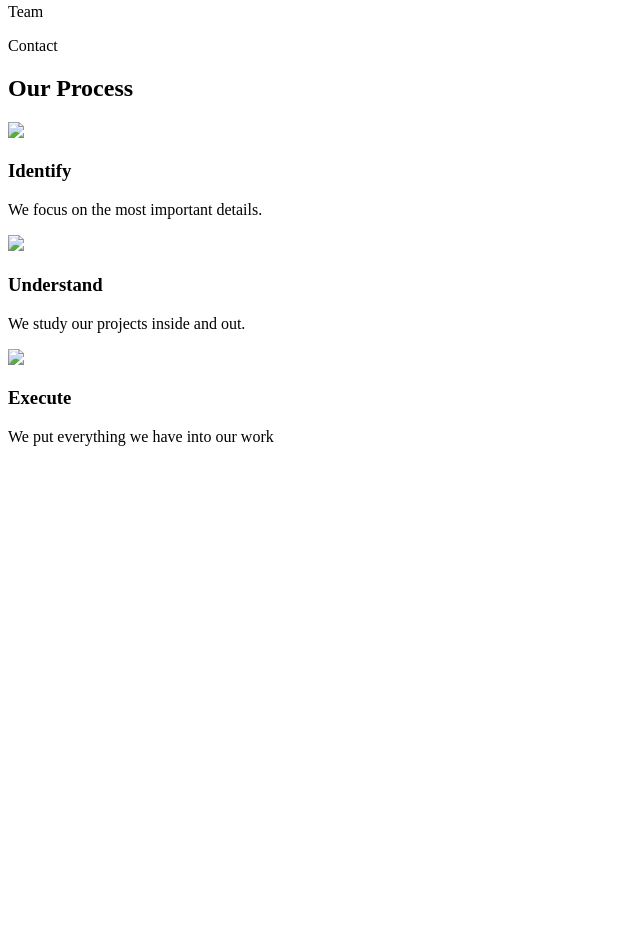
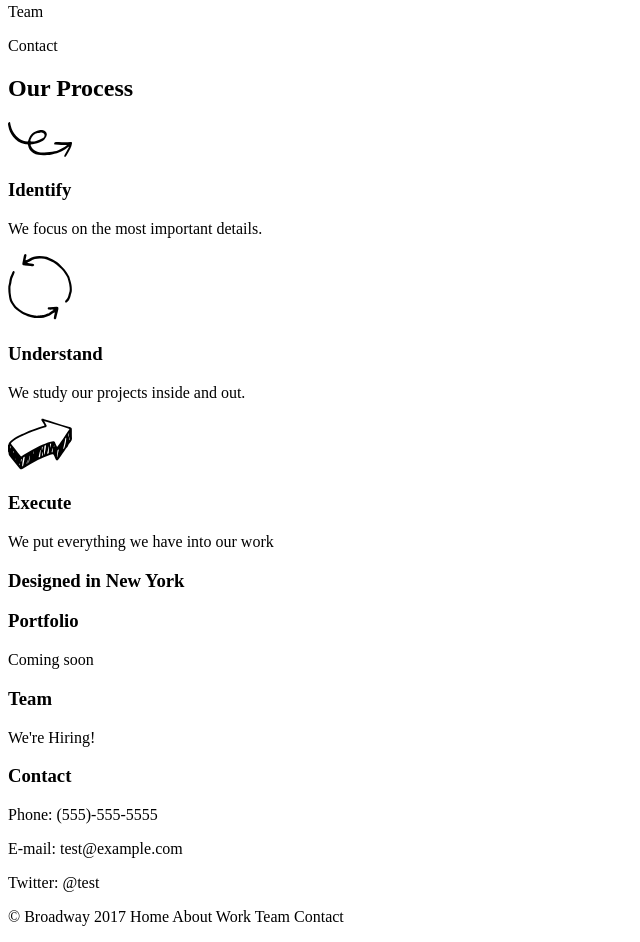
Before and after one commit to chaburk/broadway, a plain HTML site: page index.html in a window 1280 px wide. Shown: the part 179-1121 px from the top of the page, without its empty margins (0-640 px from the left). Before the commit the page ends 800 px from the top, so only its background shows below. Drawn offline with Linux system fonts and the light colour scheme.

Commit message:
Basic outline in html

```diff
--- a/index.html
+++ b/index.html
@@ -15,14 +15,26 @@
         <p>Contact</p>
       </nav>
     <h2>Our Process</h2>
-      <img src="#" />
+      <img src="resources\images\identify.svg" />
         <h3>Identify</h3>
           <p>We focus on the most important details.</p>
-      <img src="#" />
+      <img src="resources\images\understand.svg" />
         <h3>Understand</h3>
           <p>We study our projects inside and out.</p>
-      <img src="#" />
+      <img src="resources\images\execute.svg" />
         <h3>Execute</h3>
           <p>We put everything we have into our work</p>
+        <h3>Designed in New York</h3>
+        <h3>Portfolio</h3>
+          <p>Coming soon</p>
+        <h3>Team</h3>
+          <p>We're Hiring!</p>
+        <h3>Contact</h3>
+          <p>Phone: (555)-555-5555</p>
+          <p>E-mail: test@example.com</p>
+          <p>Twitter: @test</p>
+          <p> &copy; Broadway 2017 Home About Work Team Contact</p>
+
+
   </body>
 </html>
```
Also changed, not shown: resources/images/execute.svg (added), resources/images/identify.svg (added), resources/images/understand.svg (added). Lines whose indentation alone changed are shown as unchanged.
